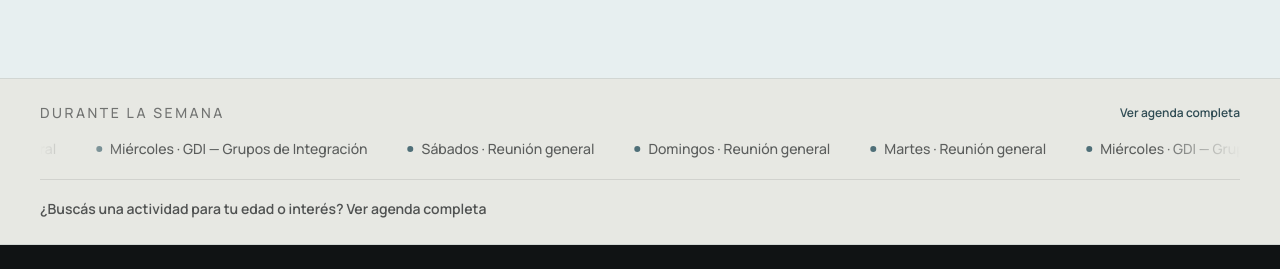
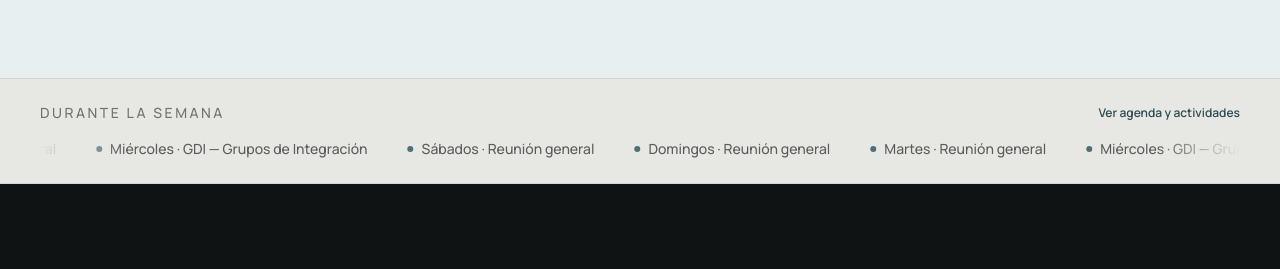
Before and after one commit to matiasfmart/web-manantial, a Next.js app: page / in a window 1280 px wide. Shown: the part 1601-1870 px from the top of the page. Built offline with nearby package versions, Linux system fonts and the light colour scheme; no server answers.

Commit message:
update docs

```diff
--- a/app/page.tsx
+++ b/app/page.tsx
@@ -168,7 +168,7 @@ export default async function HomePage() {
         <div className="section">
           <div className="flex items-center justify-between gap-4">
             <p className="eyebrow">Durante la semana</p>
-            <InteractiveLink href="/reuniones" className="text-xs font-semibold text-brand-dark">Ver agenda completa</InteractiveLink>
+            <InteractiveLink href="/reuniones" className="text-xs font-semibold text-brand-dark">Ver agenda y actividades</InteractiveLink>
           </div>
           <div className="marquee-mask mt-4 overflow-hidden">
             <div className="marquee-track flex animate-marquee gap-10 whitespace-nowrap text-sm font-medium text-ink/65">
@@ -179,11 +179,6 @@ export default async function HomePage() {
               </span>
             ))}
             </div>
-          </div>
-          <div className="mt-5 border-t border-ink/10 pt-4">
-            <InteractiveLink href="/reuniones" className="text-sm font-semibold text-ink/70 hover:text-ink">
-              ¿Buscás una actividad para tu edad o interés? Ver agenda completa
-            </InteractiveLink>
           </div>
         </div>
       </section>
```
